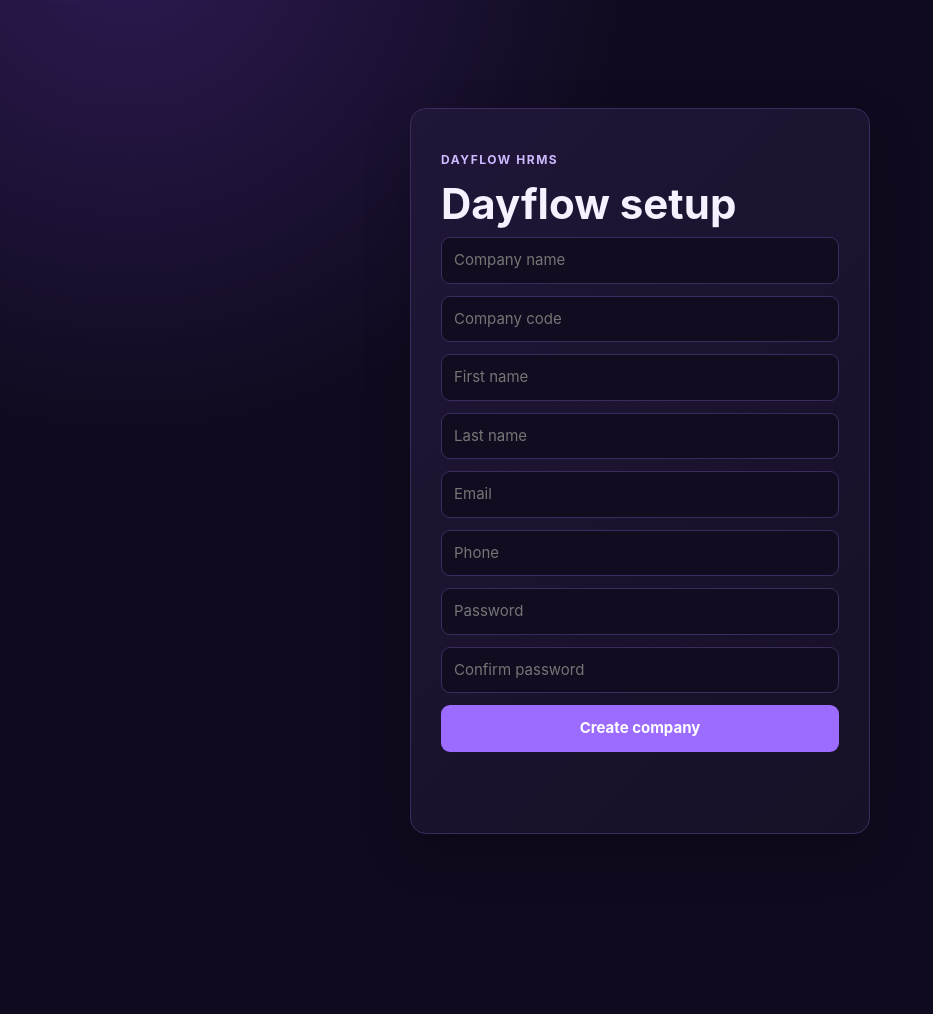
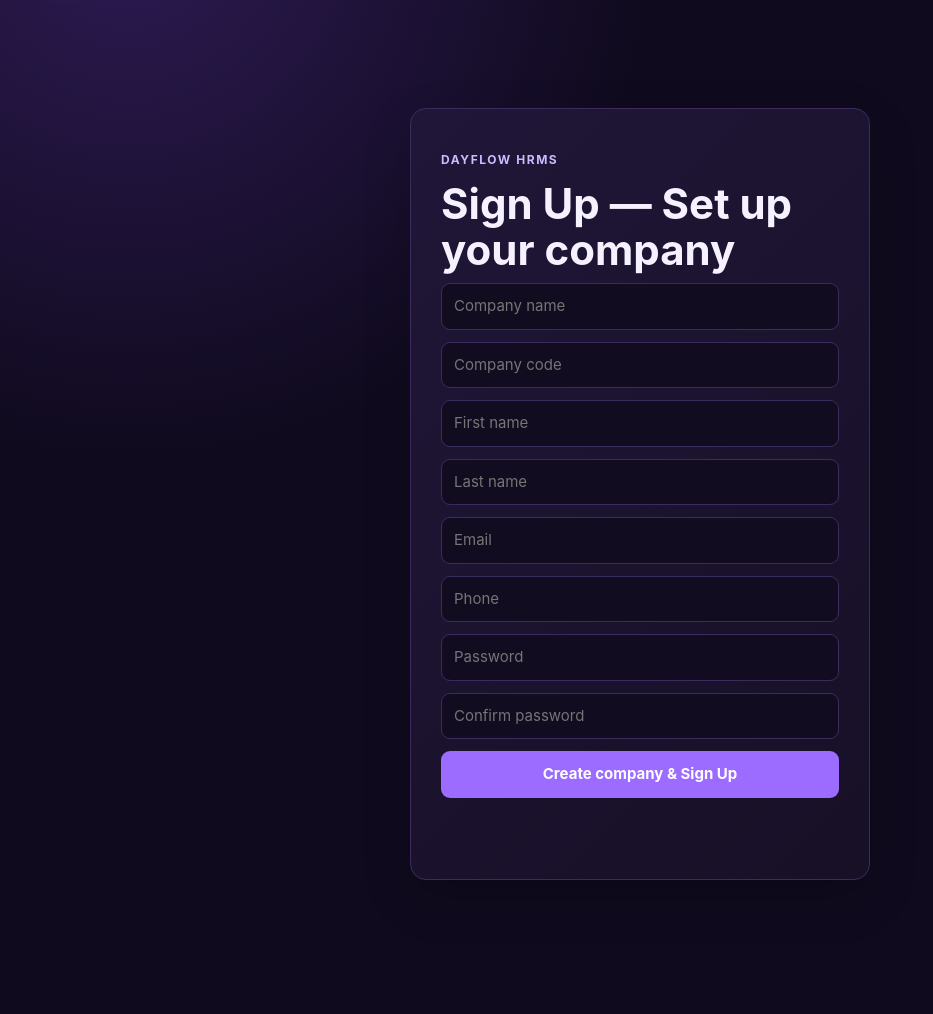
Before and after one commit to safwanxs/SAFWAN-ODOOXNMIT, a FastAPI app: page / in a window 1280 px wide. Shown: the part 68-1082 px from the top of the page, without its empty margins (0-933 px from the left). Before the commit the page ends 902 px from the top, so only its background shows below. Run offline with FastAPI, Linux system fonts and the light colour scheme.

Commit message:
fix: clarify sign up vs sign in labeling

```diff
--- a/app/templates/signup.html
+++ b/app/templates/signup.html
@@ -1 +1 @@
-{% extends "base.html" %}{% block content %}<div class="auth"><div class="card"><p class="eyebrow">Dayflow HRMS</p><h1>Dayflow setup</h1><form id="form"><input name="company_name" placeholder="Company name" required><input name="company_code" placeholder="Company code" required><input name="admin_first_name" placeholder="First name" required><input name="admin_last_name" placeholder="Last name" required><input name="admin_email" type="email" placeholder="Email" required><input name="admin_phone" placeholder="Phone"><input name="password" type="password" placeholder="Password" required><input name="confirm_password" type="password" placeholder="Confirm password" required><button>Create company</button></form><p class="message" id="message"></p><script>document.querySelector('#form').onsubmit=async e=>{e.preventDefault();let r=await fetch('/auth/signup',{method:'POST',headers:{'Content-Type':'application/json'},body:JSON.stringify(Object.fromEntries(new FormData(e.target))) });document.querySelector('#message').textContent=r.ok?'Company created. Sign in.':(await r.json()).detail}</script></div></div>{% endblock %}
+{% extends "base.html" %}{% block content %}<div class="auth"><div class="card"><p class="eyebrow">Dayflow HRMS</p><h1>Sign Up — Set up your company</h1><form id="form"><input name="company_name" placeholder="Company name" required><input name="company_code" placeholder="Company code" required><input name="admin_first_name" placeholder="First name" required><input name="admin_last_name" placeholder="Last name" required><input name="admin_email" type="email" placeholder="Email" required><input name="admin_phone" placeholder="Phone"><input name="password" type="password" placeholder="Password" required><input name="confirm_password" type="password" placeholder="Confirm password" required><button>Create company &amp; Sign Up</button></form><p class="message" id="message"></p><script>document.querySelector('#form').onsubmit=async e=>{e.preventDefault();let r=await fetch('/auth/signup',{method:'POST',headers:{'Content-Type':'application/json'},body:JSON.stringify(Object.fromEntries(new FormData(e.target))) });document.querySelector('#message').textContent=r.ok?'Company created. Sign in.':(await r.json()).detail}</script></div></div>{% endblock %}
```
